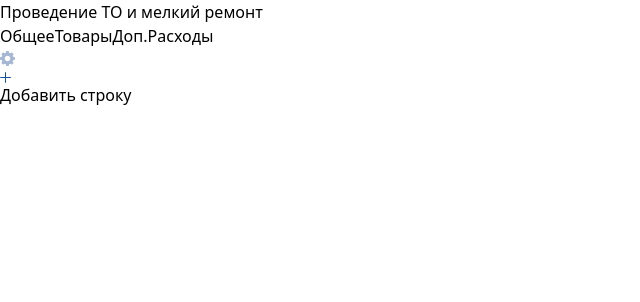
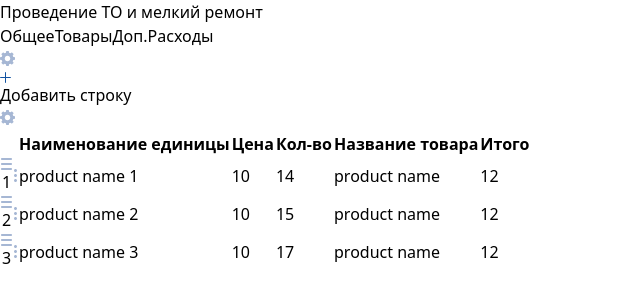
Before and after one commit to idnops/opt6_task, a Vue app: page / in a window 1280 px wide. Shown: the top 302 px of the page, without its empty margins (0-640 px from the left). Built offline with nearby package versions, Linux system fonts and the light colour scheme.

Commit message:
base table layout only added to UI kit

```diff
--- a/src/features/index.ts
+++ b/src/features/index.ts
@@ -1,2 +1,3 @@
 export * from "./table-settings-menu";
 export * from "./table-add-row";
+export * from "./product-table";
--- /dev/null
+++ b/src/features/product-table/ProductTable.vue
@@ -0,0 +1,47 @@
+<template>
+  <BaseTable :headers="headers" :data="data">
+    <template #actions>
+      <TableSettingsMenu />
+    </template>
+  </BaseTable>
+</template>
+
+<script setup lang="ts">
+import { BaseTable } from "@/shared/ui";
+import { TableSettingsMenu } from "@/features";
+import { ref } from "vue";
+
+const headers = ref([
+  "Наименование единицы",
+  "Цена",
+  "Кол-во",
+  "Название товара",
+  "Итого",
+]);
+
+const data = ref([
+  {
+    unit: "product name 1",
+    price: "10",
+    amount: "14",
+    unitname: "product name",
+    total: "12",
+  },
+  {
+    unit: "product name 2",
+    price: "10",
+    amount: "15",
+    name: "product name",
+    total: "12",
+  },
+  {
+    unit: "product name 3",
+    price: "10",
+    amount: "17",
+    name: "product name",
+    total: "12",
+  },
+]);
+</script>
+
+<style scoped></style>
--- /dev/null
+++ b/src/features/product-table/index.ts
@@ -0,0 +1,3 @@
+import ProductTable from "./ProductTable.vue";
+
+export { ProductTable };
--- /dev/null
+++ b/src/shared/ui/base-table/BaseTable.vue
@@ -0,0 +1,57 @@
+<template>
+  <div class="bg-white shadow-[0_5px_20px_0_rgba(0,0,0,0.07)] rounded-[10px]">
+    <div class="p-[9px] pr-[15px] flex justify-end">
+      <slot name="actions" />
+    </div>
+    <table class="w-full">
+      <thead class="border-y border-[#eeeff1] text-left">
+        <tr>
+          <th
+            class="first:border-none last:border-none border-x border-collapse border-[#eeeff1] py-[14px] px-[10px]"
+          ></th>
+          <th
+            class="first:border-none last:border-none border-x border-collapse border-[#eeeff1] py-[14px] px-[10px]"
+          ></th>
+          <th
+            v-for="th in headers"
+            :key="th"
+            class="first:border-none last:border-none border-x border-collapse border-[#eeeff1] py-[14px] px-[10px]"
+          >
+            {{ th }}
+          </th>
+        </tr>
+      </thead>
+      <tbody>
+        <tr v-for="(tr, index) in data" :key="tr">
+          <td class="flex justify-center">
+            <button
+              class="flex items-center justify-center py-[15px] px-[10px] gap-[5px]"
+            >
+              <img src="@/shared/assets/burger.svg" class="w-[11px] h-[12px]" />
+              <span>{{ index + 1 }}</span>
+            </button>
+          </td>
+          <td class="text-center">
+            <button
+              class="flex items-center justify-center py-[15px] px-[10px]"
+            >
+              <img src="@/shared/assets/dots.svg" class="h-[13px]" />
+            </button>
+          </td>
+          <td v-for="td in tr" :key="td" class="px-[10px] py-[14px]">
+            {{ td }}
+          </td>
+        </tr>
+      </tbody>
+    </table>
+  </div>
+</template>
+
+<script setup lang="ts">
+defineProps<{
+  data: string[];
+  headers: string[];
+}>();
+</script>
+
+<style scoped></style>
--- /dev/null
+++ b/src/shared/ui/base-table/index.ts
@@ -0,0 +1,3 @@
+import BaseTable from "./BaseTable.vue";
+
+export { BaseTable };
--- a/src/shared/ui/index.ts
+++ b/src/shared/ui/index.ts
@@ -1,3 +1,4 @@
 export * from "./base-menu";
 export * from "./base-tab-group";
 export * from "./base-checkbox";
+export * from "./base-table";
--- a/src/widgets/navigation/Navigation.vue
+++ b/src/widgets/navigation/Navigation.vue
@@ -8,6 +8,7 @@ import { title } from 'process';
       <BaseTabItem title="Общее"></BaseTabItem>
       <BaseTabItem title="Товары">
         <TableAddRow />
+        <ProductTable />
       </BaseTabItem>
       <BaseTabItem title="Доп.Расходы"> </BaseTabItem>
     </BaseTabGroup>
@@ -17,7 +18,7 @@ import { title } from 'process';
 <script setup lang="ts">
 import { TableSettingsMenu } from "@/features";
 import { BaseTabGroup, BaseTabItem } from "@/shared/ui/base-tab-group";
-import { TableAddRow } from "@/features";
+import { TableAddRow, ProductTable } from "@/features";
 import { ref } from "vue";
 
 const tabs = ref("Товары");
```
Also changed, not shown: src/shared/assets/burger.svg (renamed from src/shared/assets/32143241223Combined Shape.svg), src/shared/assets/dots.svg (renamed from src/shared/assets/321423213123Combined Shape.svg).
